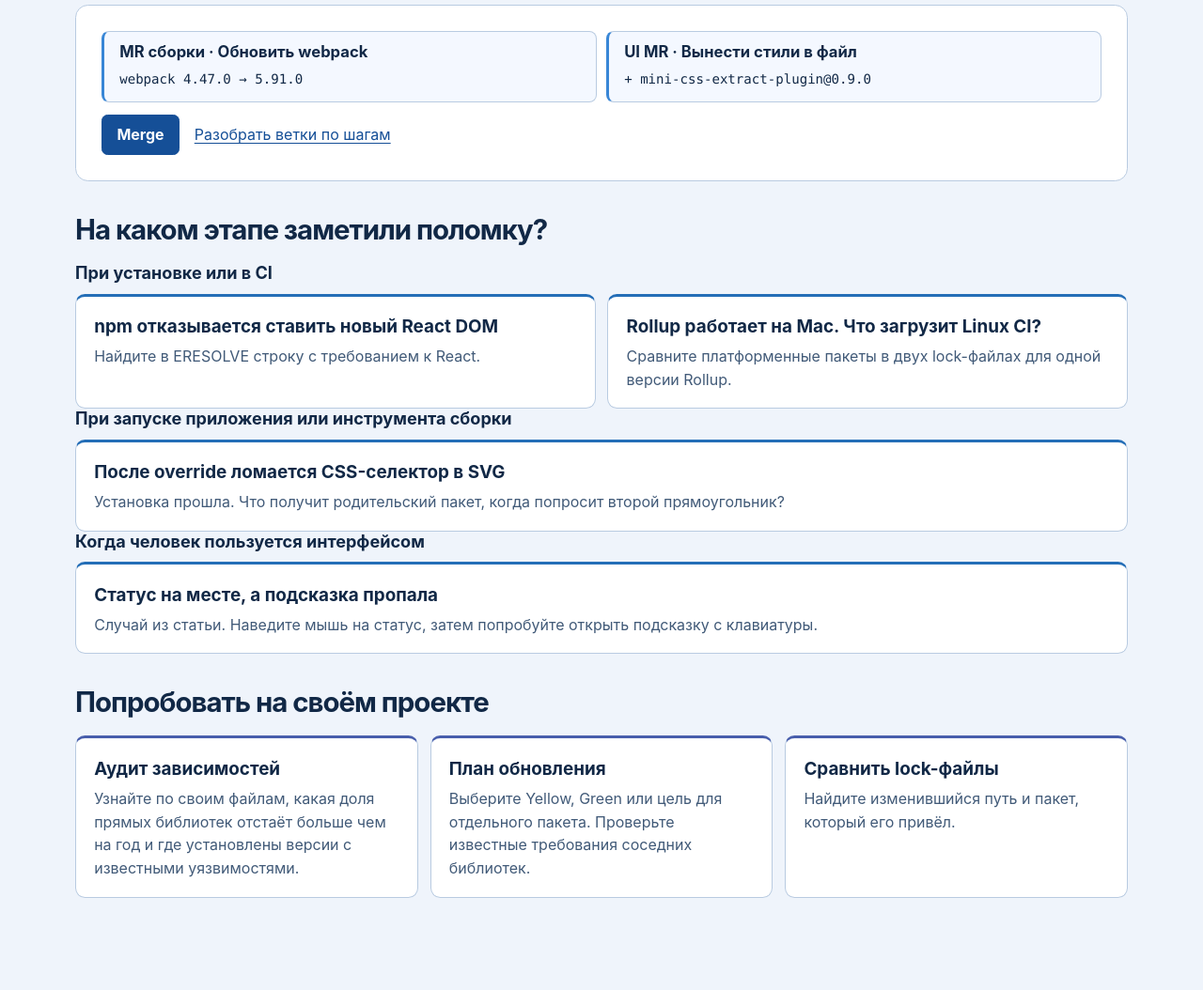
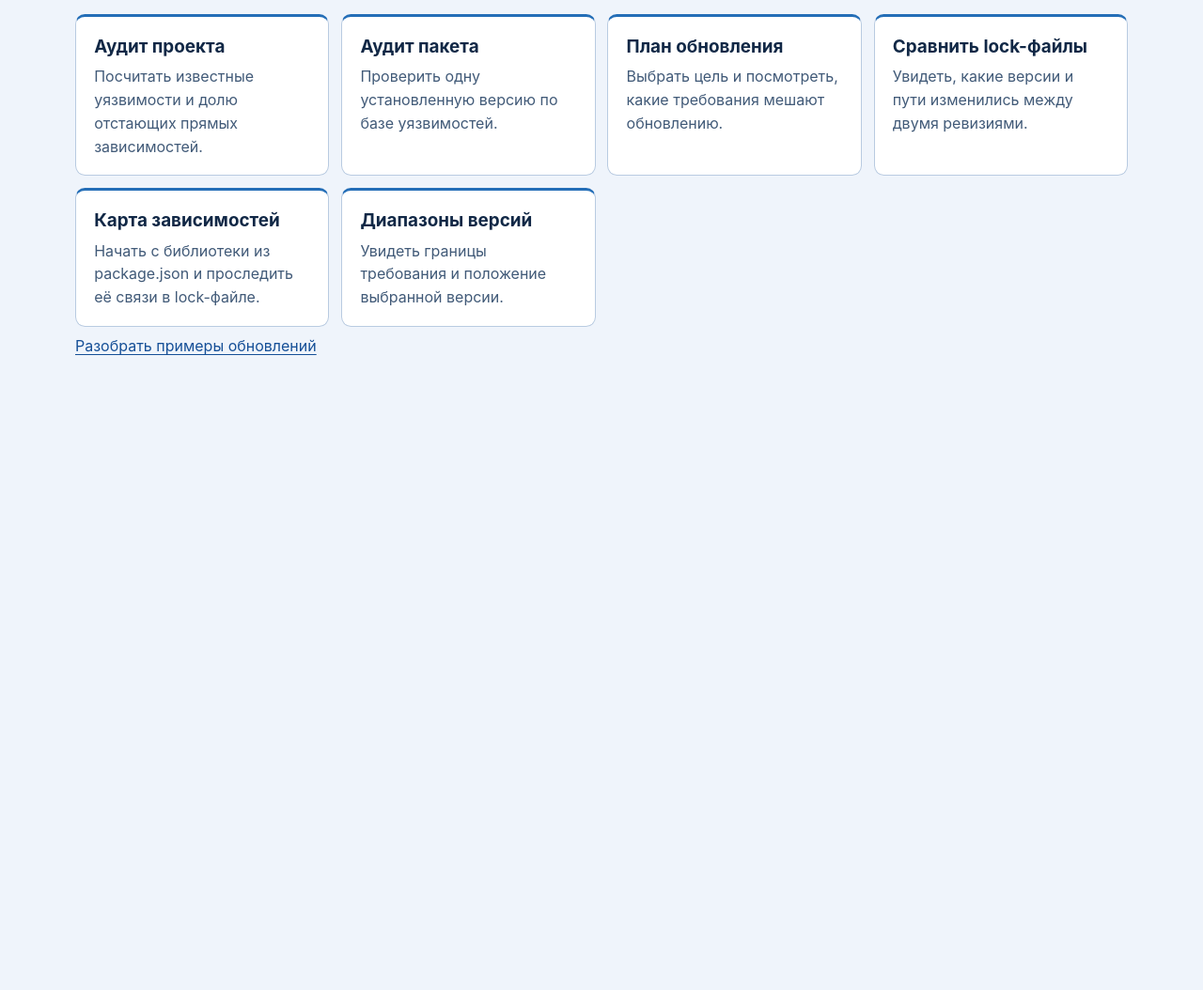
Before and after one commit to levencode-labs/deploom-playground, a plain HTML site: page docs/index.html in a window 1280 px wide. Shown: the part 300-1354 px from the top of the page at 94% size. After the commit the page ends 800 px from the top, so only its background shows below. Drawn offline with Linux system fonts and the light colour scheme.

Commit message:
Update docs/index.html

```diff
--- a/docs/index.html
+++ b/docs/index.html
@@ -10,42 +10,20 @@
 <body>
   <header data-nav></header>
   <main>
-<section class="masthead"><div><h1 id="merge-title" data-en="Two MRs are ready. What happens when they merge?">Два MR готовы. Что будет после Merge?</h1><p data-en="npm resolved each branch on its own. Try merging them.">Для каждой ветки npm собрал lock-файл. Попробуйте их объединить.</p></div><img src="loom.jpg" alt=""></section>
-<section class="panel quick-merge" id="quick-merge" aria-labelledby="merge-title">
-  <div class="merge-branches">
-    <div><h2 data-en="Build MR · Upgrade webpack">MR сборки · Обновить webpack</h2><code id="build-change"></code></div>
-    <div><h2 data-en="UI MR · Extract a stylesheet">UI MR · Вынести стили в файл</h2><code id="ui-change"></code></div>
+<section class="tool-home" aria-labelledby="tool-title">
+  <h1 id="tool-title" data-en="Dependency tools">Инструменты для зависимостей</h1>
+  <p data-en="Select your project files above or check an individual package by name and version.">Выберите файлы проекта в шапке или проверьте отдельный пакет по имени и версии.</p>
+  <div class="grid">
+<a class="link-card" href="audit.html"><strong data-en="Project audit">Аудит проекта</strong><span data-en="Count known advisories and see the share of direct dependencies lagging behind.">Посчитать известные уязвимости и долю отстающих прямых зависимостей.</span></a>
+<a class="link-card" href="advisories.html"><strong data-en="Package audit">Аудит пакета</strong><span data-en="Look up advisories for a single installed version.">Проверить одну установленную версию по базе уязвимостей.</span></a>
+<a class="link-card" href="plan.html"><strong data-en="Upgrade plan">План обновления</strong><span data-en="Choose a goal and see which requirements affect the upgrade.">Выбрать цель и посмотреть, какие требования мешают обновлению.</span></a>
+<a class="link-card" href="compare.html"><strong data-en="Compare lockfiles">Сравнить lock-файлы</strong><span data-en="See which versions and paths changed between two revisions.">Увидеть, какие версии и пути изменились между двумя ревизиями.</span></a>
+<a class="link-card" href="tree.html"><strong data-en="Dependency map">Карта зависимостей</strong><span data-en="Start with a manifest dependency and trace its connections in the lockfile.">Начать с библиотеки из package.json и проследить её связи в lock-файле.</span></a>
+<a class="link-card" href="ranges.html"><strong data-en="Version ranges">Диапазоны версий</strong><span data-en="See the bounds of a requirement and where a version falls.">Увидеть границы требования и положение выбранной версии.</span></a>
   </div>
-  <div class="merge-action"><button id="merge-action" class="button" type="button">Merge</button> <a id="merge-detail" href="combinations.html" data-en="Walk through the branches">Разобрать ветки по шагам</a></div>
-  <div id="merge-outcome" aria-live="polite" aria-atomic="true">
-    <div id="merge-report" class="lesson-step" hidden>
-      <h3 id="merge-heading"></h3>
-      <pre id="merge-evidence"></pre>
-      <p id="merge-lesson"></p>
-      <small class="hint" data-en="Recorded with Node 24.18.0 and npm 11.16.0.">Записано на Node 24.18.0 и npm 11.16.0.</small>
-      <a id="css-proof" hidden href="https://github.com/levencode-labs/deploom-playground/tree/main/tests/fixtures/webpack-css" data-en="Reproduce the build">Воспроизвести сборку</a>
-    </div>
-    <section id="core-plan" class="plan-record" hidden></section>
-    <a id="webpack-planner" href="plan.html" hidden data-en="Check this webpack revision in the planner">Проверить эту ревизию webpack в планировщике</a>
-  </div>
+  <p><a href="examples.html" data-en="Explore upgrade examples">Разобрать примеры обновлений</a></p>
 </section>
-<section class="links-section" aria-labelledby="checks"><h2 id="checks" data-en="Where did you first see the failure?">На каком этапе заметили поломку?</h2>
-<h3 data-en="During installation or on CI">При установке или в CI</h3><div class="grid">
-<a class="link-card" href="peers.html"><strong data-en="npm rejects a React DOM upgrade">npm отказывается ставить новый React DOM</strong><span data-en="Read the line in ERESOLVE that names the conflicting package.">Найдите в ERESOLVE строку с требованием к React.</span></a>
-<a class="link-card" href="ci.html"><strong data-en="Rollup works on a Mac. What will Linux CI load?">Rollup работает на Mac. Что загрузит Linux CI?</strong><span data-en="Compare the platform packages in two lockfiles for the same Rollup release.">Сравните платформенные пакеты в двух lock-файлах для одной версии Rollup.</span></a></div>
-<h3 data-en="When the application or build tool runs">При запуске приложения или инструмента сборки</h3><div class="grid">
-<a class="link-card" href="override.html"><strong data-en="An SVG selector breaks after an override">После override ломается CSS-селектор в SVG</strong><span data-en="The install passed. Predict what the parent package gets when it asks for the second rectangle.">Установка прошла. Что получит родительский пакет, когда попросит второй прямоугольник?</span></a></div>
-<h3 data-en="When someone uses the interface">Когда человек пользуется интерфейсом</h3><div class="grid">
-<a class="link-card" href="runtime.html"><strong data-en="The status renders, but its hint is gone">Статус на месте, а подсказка пропала</strong><span data-en="A case from the article. Hover the status, then try the same action with the keyboard.">Случай из статьи. Наведите мышь на статус, затем попробуйте открыть подсказку с клавиатуры.</span></a></div></section>
-<section class="links-section tools"><h2 data-en="Try it on your own project">Попробовать на своём проекте</h2><div class="grid">
-<a class="link-card" href="audit.html"><strong data-en="Dependency audit">Аудит зависимостей</strong><span data-en="Use your manifest and lockfile to find outdated direct dependencies and copies with known advisories.">Узнайте по своим файлам, какая доля прямых библиотек отстаёт больше чем на год и где установлены версии с известными уязвимостями.</span></a>
-<a class="link-card" href="plan.html"><strong data-en="Upgrade plan">План обновления</strong><span data-en="Aim for Yellow or Green, or set a target for one package. Check the known requirements of its neighbours.">Выберите Yellow, Green или цель для отдельного пакета. Проверьте известные требования соседних библиотек.</span></a>
-<a class="link-card" href="compare.html"><strong data-en="Compare lockfiles">Сравнить lock-файлы</strong><span data-en="Trace a changed installation path to the package that brought it in.">Найдите изменившийся путь и пакет, который его привёл.</span></a>
-</div></section>
   </main>
   <script src="nav.js"></script>
-  <script src="vendor/semver.js"></script>
-  <script src="webpack-data.js"></script>
-  <script src="combinations.js"></script>
 </body>
 </html>
```
